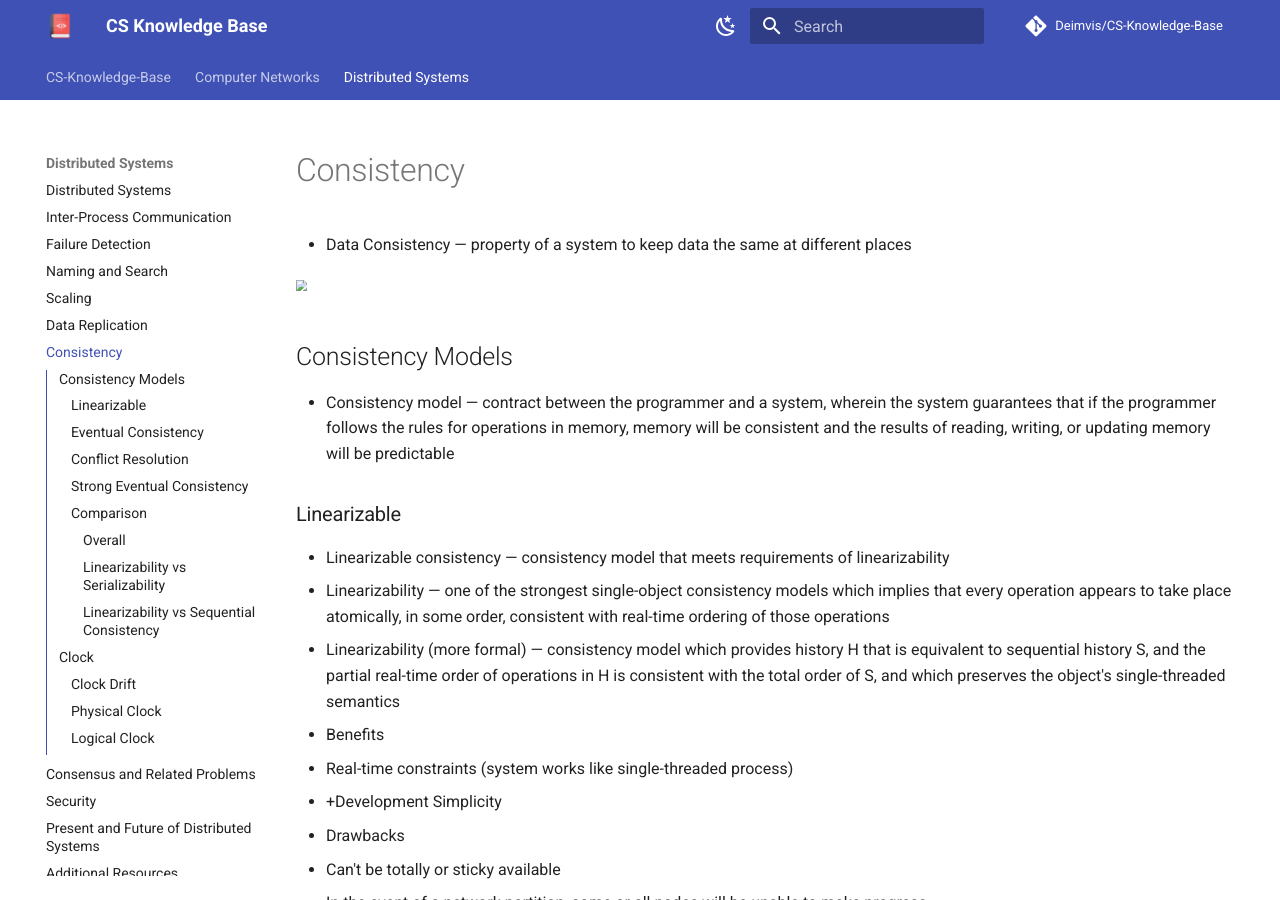
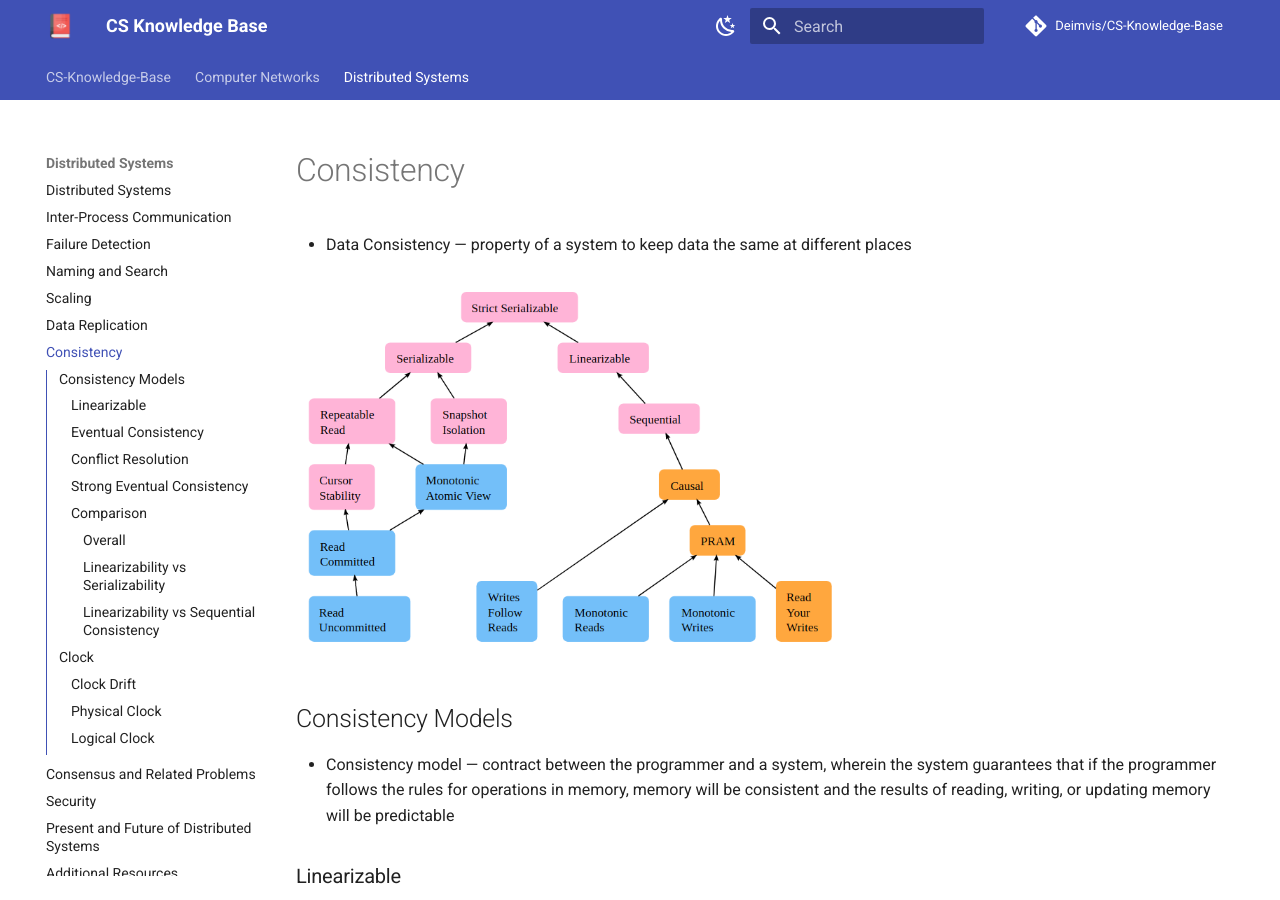
Before and after one commit to Deimvis/CS-Knowledge-Base, an MkDocs documentation site: the page built from docs/Distributed Systems/Consistency.md, in a window 1280 px wide and 900 px high. Built offline with MkDocs 1.6.1 and Material for MkDocs 9.7.7, drawn with Linux system fonts in a browser that asks for light colours; comment, search, counter and statistics services are not loaded.

Commit message:
fix image links to relative in Distributed Systems markdown files

```diff
--- a/docs/Distributed Systems/Consistency.md
+++ b/docs/Distributed Systems/Consistency.md
@@ -2,7 +2,7 @@
 
 * Data Consistency — property of a system to keep data the same at different places
 
-<img src="/Users/dbrusenin/Knowledge/Global/Computer Science/Distributed Systems/images/consistency_models.png" style="zoom:70%">
+<img src="images/consistency_models.png" style="zoom:70%">
 
 ## Consistency Models
 
@@ -58,9 +58,9 @@ _aka optimistic replication_
 
 #### Overall
 
-<img src="/Users/dbrusenin/Knowledge/Global/Computer Science/Distributed Systems/images/consistency_models_comparison.png" style="zoom:50%">
+<img src="images/consistency_models_comparison.png" style="zoom:50%">
 
-<img src="/Users/dbrusenin/Knowledge/Global/Computer Science/Distributed Systems/images/consistency_models_comparison_2.png" style="zoom:50%">
+<img src="images/consistency_models_comparison_2.png" style="zoom:50%">
 
 #### Linearizability vs Serializability
 
```
Also changed, not shown: docs/Distributed Systems/Consensus and Related Problems.md (+2 -2 lines), docs/Distributed Systems/Inter-Process Communication.md (line endings or trailing spaces).
